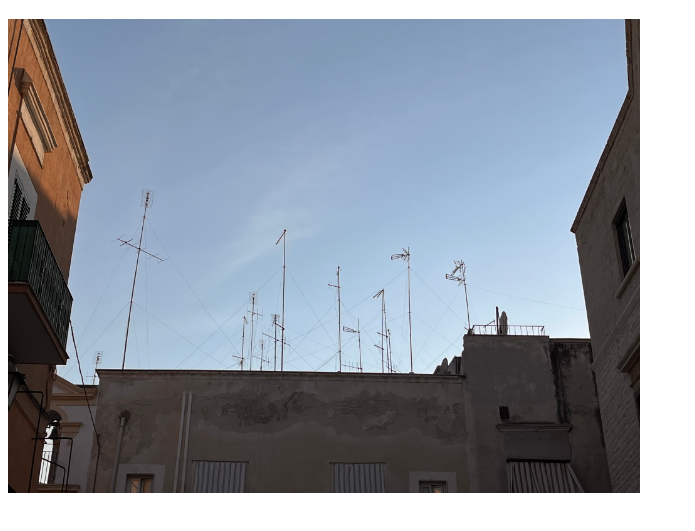
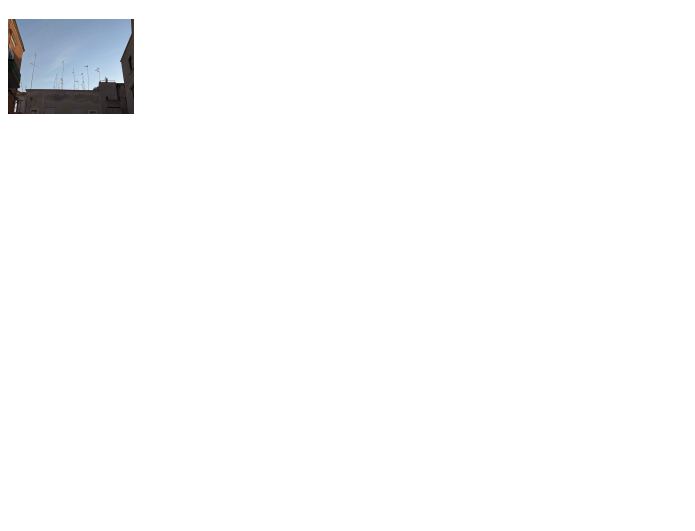
Before and after one commit to lisahachmann/lisahachmann.github.io, a plain HTML site: page gallery/index.html in a window 1280 px wide. Shown: the part 61-592 px from the top of the page, without its empty margins (0-695 px from the left). Drawn offline with Linux system fonts and the light colour scheme.

Commit message:
resize to fit 3

```diff
--- a/gallery/index.html
+++ b/gallery/index.html
@@ -6,7 +6,7 @@ float:right; margin: 0 0 10px 10px;-->
 	<body>
 	<h1>Gallery</h1>
 	<div>
-	<img  src="IMG_3748.jpeg" alt="pic1" style='height: 50%; width: 50%; object-fit: contain'/>
+	<img  src="IMG_3748.jpeg" alt="pic1" style='height: 10%; width: 10%; object-fit: contain'/>
 	</div>
 	</body>
 </html>
```
